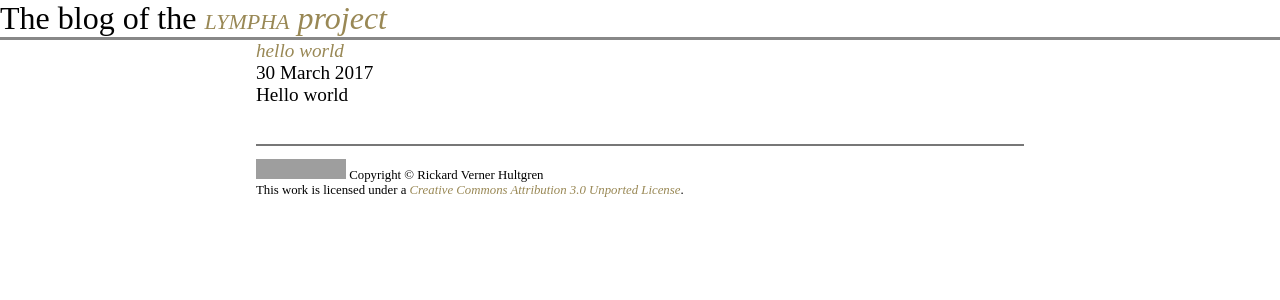
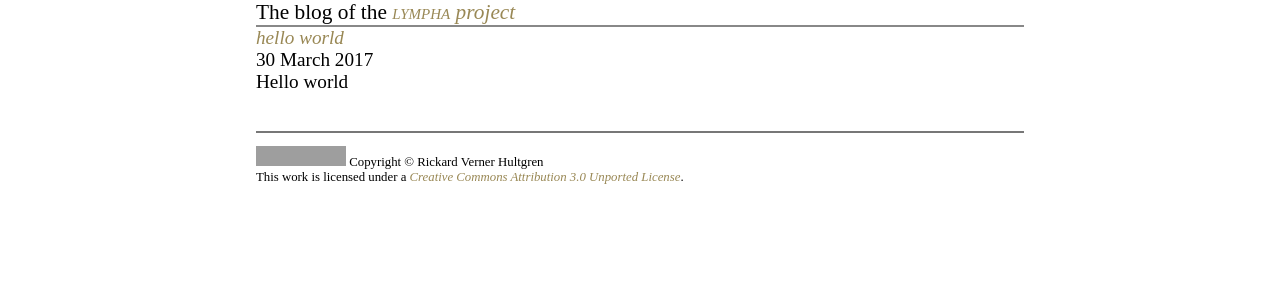
Before and after one commit to RickardHultgren/LYMPHA, a Jekyll site: the page built from _posts/2017-03-30-hello-world.md, in a window 1280 px wide. Shown: the top 300 px of the page. Built offline with Jekyll 4.4.1, drawn with Linux system fonts in a browser that asks for light colours; some web fonts are replaced; grey boxes are pictures that could not be loaded.

Commit message:
Update post.html

```diff
--- a/_layouts/post.html
+++ b/_layouts/post.html
@@ -7,7 +7,7 @@
 </head>
 <body style="font-family:Signika Negative">
 <p style="container">
-  <div style="font-size:0.75em;border-bottom:0.1em solid #888888;">The blog of the <a href="http://rickardhultgren.github.io/lympha/index"><span class="sc">lympha</span> project</a></div>
+  <p style="font-size:0.5em;border-bottom:0.1em solid #888888;">The blog of the <a href="http://rickardhultgren.github.io/lympha/index"><span class="sc">lympha</span> project</a></p>
   <p>
 <a href="{{ page.url }}">{{ page.title }}</a><br>
     {{ page.date | date: "%-d %B %Y" }}<br>
```
